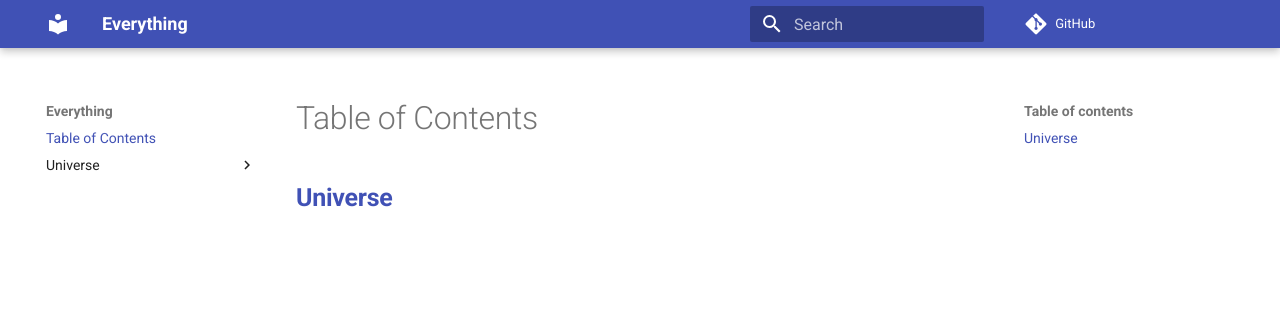
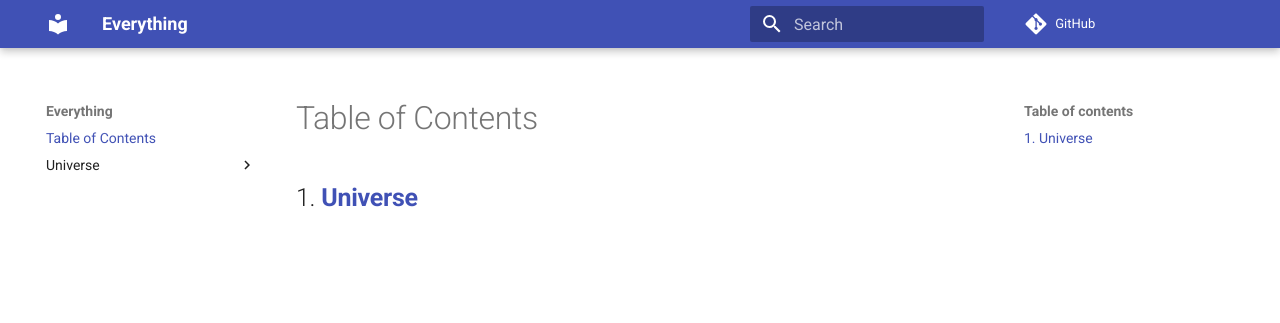
Before and after one commit to XueYuSky/everything, an MkDocs documentation site: the page built from docs/index.md, in a window 1280 px wide. Shown: the top 323 px of the page. Built offline with MkDocs 1.6.1 and Material for MkDocs 9.7.7, drawn with Linux system fonts in a browser that asks for light colours; comment, search, counter and statistics services are not loaded.

Commit message:
添加索引

```diff
--- a/docs/index.md
+++ b/docs/index.md
@@ -1,3 +1,3 @@
 # Table of Contents
 
-## [**Universe**](../Universe)
+## 1. [**Universe**](../Universe)
```
